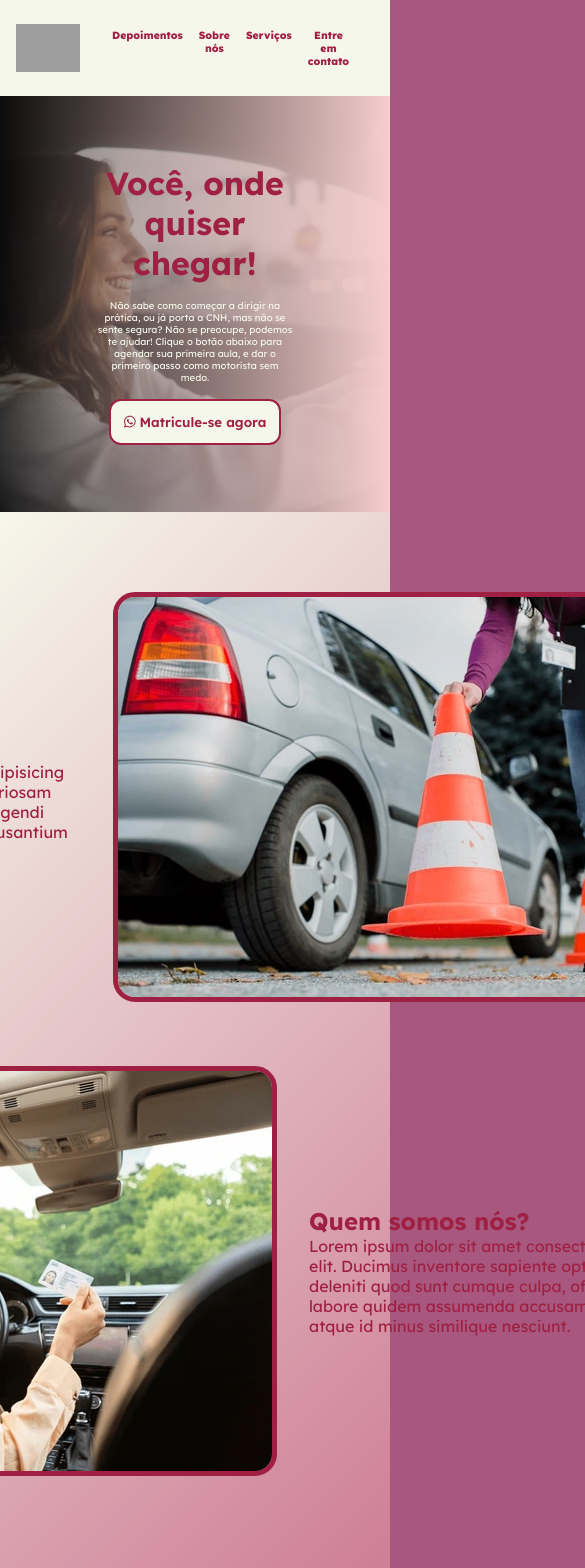
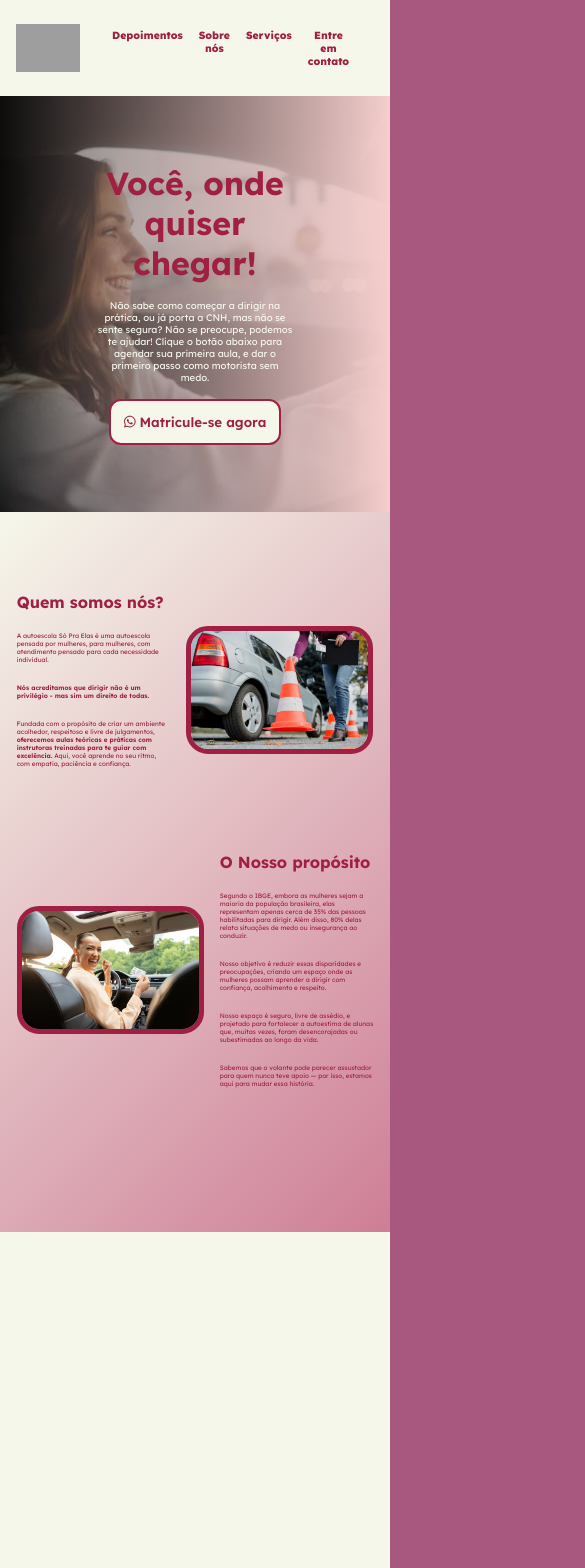
Before and after one commit to mafenandaup/so-pra-elas, a React (Vite) app in the folder spe-client/: page / in a window 390 px wide. Shown: the top 1568 px of the page, 585 px wide, since content can reach past the window. Built offline with nearby package versions, Linux system fonts and the light colour scheme; grey boxes are pictures that could not be loaded.

Commit message:
refactor: about responsive design

```diff
--- a/spe-client/src/pages/about/About.tsx
+++ b/spe-client/src/pages/about/About.tsx
@@ -8,14 +8,19 @@ const About = () => {
               <div className="about-content">
                   <img src={autoescolaImg} alt="autoescola" />
                   <div className="about-textbox">
-                      <h1>Quem somos nós?</h1>
-                      <p>Lorem ipsum dolor sit amet consectetur adipisicing elit. Ducimus inventore sapiente optio laboriosam deleniti quod sunt cumque culpa, officia eligendi labore quidem assumenda accusamus accusantium atque id minus similique nesciunt.</p>
+                      <h1>Quem somos nós?</h1> <br />
+                      <p>A autoescola Só Pra Elas é uma autoescola pensada por mulheres, para mulheres, com atendimento pensado para cada necessidade individual. </p> <br />
+                      <p><b> Nós acreditamos que dirigir não é um privilégio - mas sim um direito de todas.</b></p> <br />
+                      <p>Fundada com o propósito de criar um ambiente acolhedor, respeitoso e livre de julgamentos,<b> oferecemos aulas teóricas e práticas com instrutoras treinadas para te guiar com excelência.</b> Aqui, você aprende no seu ritmo, com empatia, paciência e confiança.</p> <br />
                   </div>
               </div>
               <div className="about-content">
                    <div className="about-textbox">
-                      <h1>Quem somos nós?</h1>
-                      <p>Lorem ipsum dolor sit amet consectetur adipisicing elit. Ducimus inventore sapiente optio laboriosam deleniti quod sunt cumque culpa, officia eligendi labore quidem assumenda accusamus accusantium atque id minus similique nesciunt.</p>
+                      <h1>O Nosso propósito</h1> <br />
+                      <p>Segundo o IBGE, embora as mulheres sejam a maioria da população brasileira, elas representam apenas cerca de 35% das pessoas habilitadas para dirigir. Além disso, 80% delas relata situações de medo ou insegurança ao conduzir.</p> <br />
+                      <p>Nosso objetivo é reduzir essas disparidades e preocupações, criando um espaço onde as mulheres possam aprender a dirigir com confiança, acolhimento e respeito.  </p> <br />
+                      <p>Nosso espaço é seguro, livre de assédio, e projetado para fortalecer a autoestima de alunas que, muitas vezes, foram desencorajadas ou subestimadas ao longo da vida. </p> <br />
+                      <p> Sabemos que o volante pode parecer assustador para quem nunca teve apoio — por isso, estamos aqui para mudar essa história.</p>
                   </div>
                   <img src={CNHImg} alt="autoescola" />
 
--- a/spe-client/src/styles/about.css
+++ b/spe-client/src/styles/about.css
@@ -1,5 +1,5 @@
  .content-section-extended {
-     background:linear-gradient(135deg, var(--ivory), var(--puce));
+     background: linear-gradient(135deg, var(--ivory), var(--puce));
      min-width: 100vw;
      padding: 3rem;
      height: 66rem;
@@ -7,31 +7,183 @@
      flex-direction: column;
      align-items: center;
 
-     && img{
+     && img {
          border-radius: 22px;
          border: solid 5px var(--amaranth-purple);
      }
 
  }
 
- .about-content{
+ .about-content {
      display: flex;
-    width: 70rem;
+     width: 90rem;
      height: auto;
-    padding: 2rem;
-
      flex-direction: row-reverse;
      align-items: center;
      justify-content: center;
-    gap: 2rem;
+     gap: 3rem;
      padding: 2rem;
      color: var(--chocolate-cosmos);
  }
 
 
- .about-textbox{
+ .about-textbox {
      display: flex;
      flex-direction: column;
      color: var(--amaranth-purple);
      width: 40%;
+
+     && h1 {
+         font-size: 1.8rem;
      }
+
+     && p{
+        font-size: 1rem;
+     }
+ }
+
+ @media (max-width: 1400px) {
+     .content-section-extended {
+
+     && img {
+        height: 22rem;
+     }
+
+ }
+     .about-content {
+         width: 74rem;
+         gap: 2rem;
+     }
+
+     .about-textbox {
+
+         && h1 {
+             font-size: 1.6rem;
+         }
+
+         && p {
+            font-size: 0.9rem;
+         }
+     }
+ }
+
+  @media (max-width: 1200px) {
+     .content-section-extended {
+
+     && img {
+        height: 18rem;
+     }
+
+ }
+     .about-content {
+         width: 56rem;
+         gap: 2rem;
+     }
+
+     .about-textbox {
+
+         && h1 {
+             font-size: 1.6rem;
+         }
+
+         && p {
+            font-size: 0.9rem;
+         }
+     }
+ }
+
+ @media (max-width: 890px) {
+     .content-section-extended {
+            height: 62rem;
+
+     && img {
+        height: 15rem;
+     }
+
+ }
+     .about-content {
+         width: 50rem;
+         gap: 1rem;
+     }
+
+     .about-textbox {
+
+         && h1 {
+             font-size: 1.2rem;
+         }
+
+         && p {
+            font-size: 0.74rem;
+         }
+     }
+ }
+
+
+ @media (max-width: 750px) {
+     .content-section-extended {
+            height: 44rem;
+
+     && img {
+        height: 12rem;
+     }
+
+ }
+     .about-content {
+         width: 44rem;
+         gap: 1rem;
+     }
+
+     .about-textbox {
+
+         && h1 {
+             font-size: 1.2rem;
+         }
+
+         && p {
+            font-size: 0.5rem;
+         }
+     }
+ }
+
+  @media (max-width: 600px) {
+     .content-section-extended {
+            height: 44rem;
+
+     && img {
+        height: 11rem;
+     }
+
+ }
+     .about-content {
+         width: 34rem;
+         gap: 1rem;
+     }
+
+
+ }
+
+   @media (max-width: 510px) {
+     .content-section-extended {
+            height: 45rem;
+
+     && img {
+        height: 8rem;
+     }
+
+ }
+     .about-content {
+         width: 28rem;
+         gap: 1rem;
+     }
+
+     .about-textbox {
+
+         && h1 {
+             font-size: 1rem;
+         }
+
+         && p {
+            font-size: 0.4rem;
+         }
+     }
+ }
```
Lines whose indentation alone changed are shown as unchanged.
